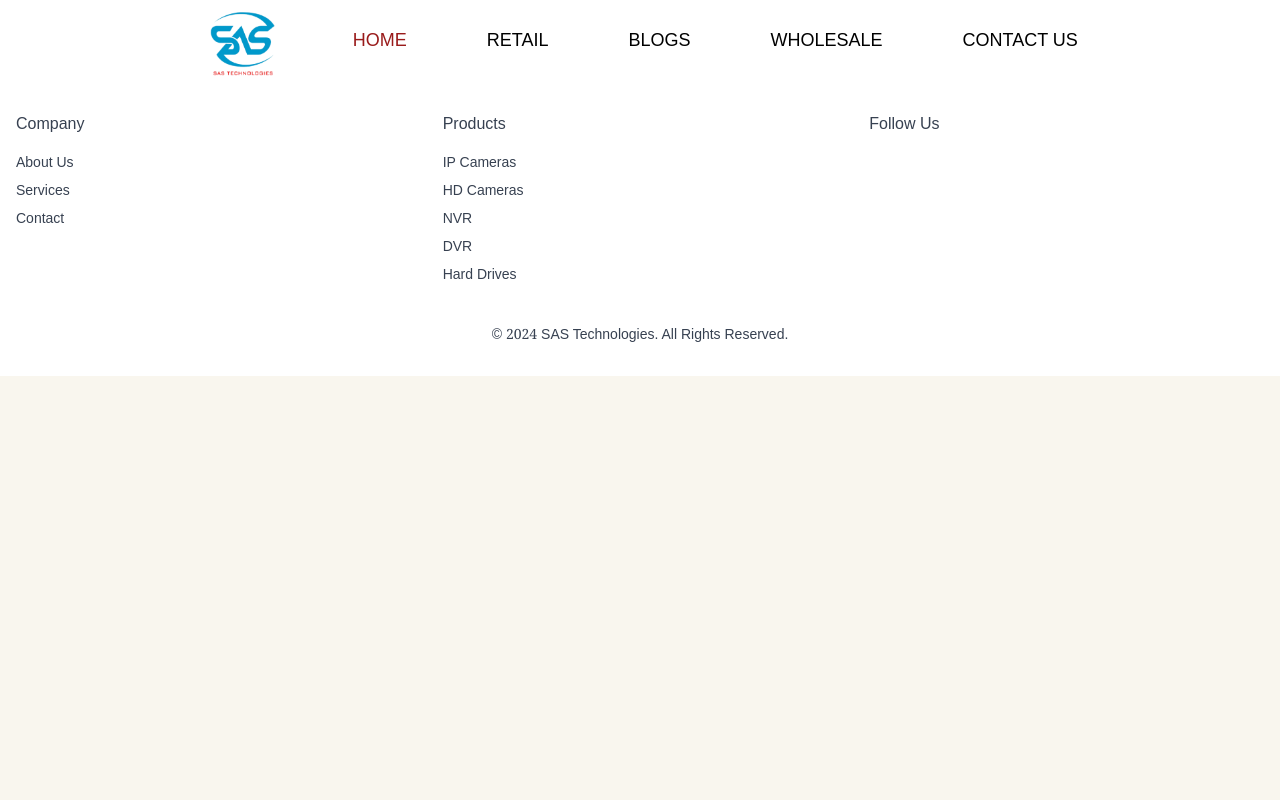
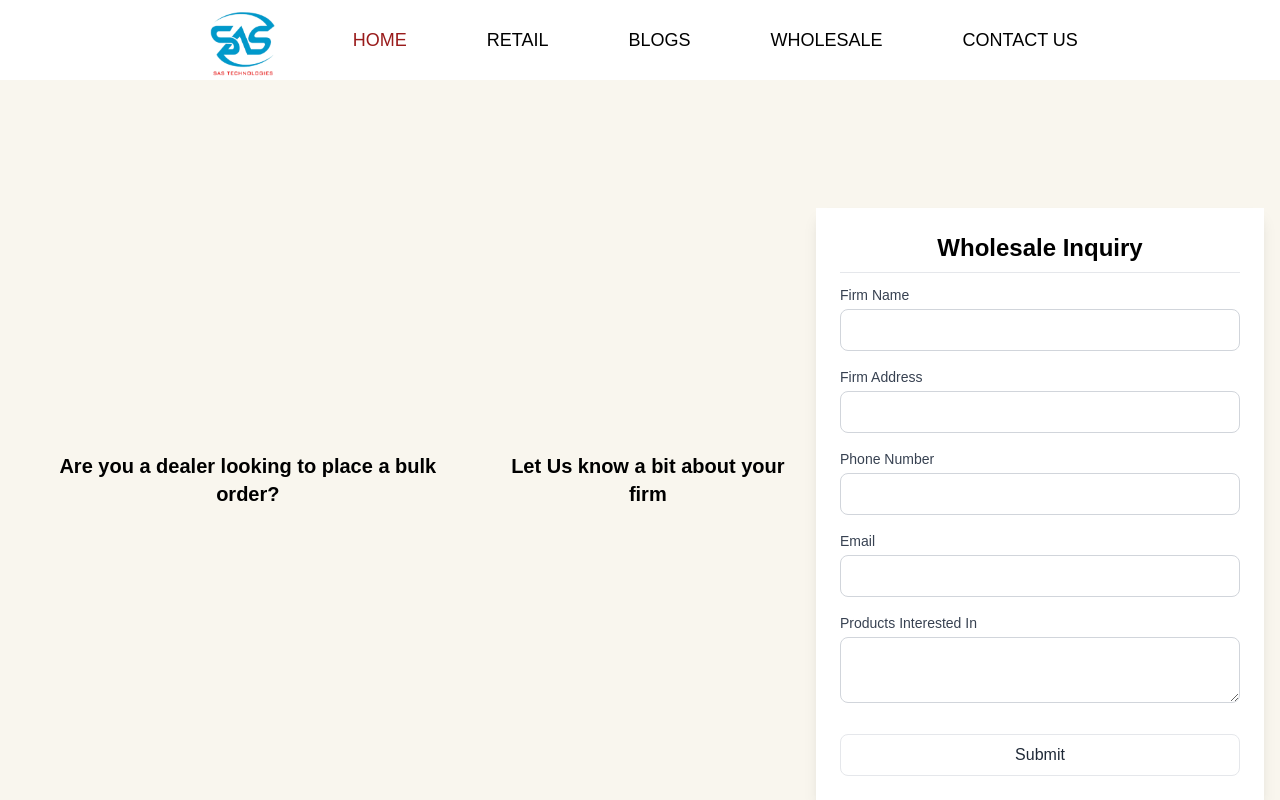
Before and after one commit to RohitMahant/SAS-Technologies, a Next.js app in the folder app_v1/: page /wholesale in a window 1280 px wide. Shown: the top 800 px of the page. Built offline with nearby package versions, Linux system fonts and the light colour scheme.

Commit message:
site skeleton complete

```diff
--- /dev/null
+++ b/app_v1/src/app/api/blogs/route.js
@@ -0,0 +1,32 @@
+export async function GET(request) {
+  const blogs = [
+    {
+      id: 1,
+      title: "Introduction to Next.js",
+      description: "Learn the basics of Next.js.",
+      image: "https://www.google.com/url?sa=i&url=https%3A%2F%2Fwww.istockphoto.com%2Fphotos%2Fnetwork-security&psig=AOvVaw2Mqrw7Z7SHMflMzacZVn2G&ust=1731655602203000&source=images&cd=vfe&opi=89978449&ved=0CBEQjRxqFwoTCLjW9vml24kDFQAAAAAdAAAAABAE", // Replace with actual image URLs
+    },
+    {
+      id: 2,
+      title: "Getting Started with Tailwind CSS",
+      description: "A guide to Tailwind CSS.",
+      image: "https://via.placeholder.com/600x400",
+    },
+    // Add more blogs...
+  ];
+
+  return new Response(JSON.stringify(blogs), {
+    headers: { 'Content-Type': 'application/json' },
+    status: 200,
+  });
+}
+
+export async function POST(request) {
+  const body = await request.json();
+
+  // Example: Return the data received in the POST request
+  return new Response(JSON.stringify({ message: 'Blog received', data: body }), {
+    headers: { 'Content-Type': 'application/json' },
+    status: 201,
+  });
+}
--- /dev/null
+++ b/app_v1/src/app/blogs/page.jsx
@@ -0,0 +1,63 @@
+"use client";
+import { useEffect, useState } from "react";
+
+export default function Blogs() {
+  const [blogs, setBlogs] = useState([]);
+  const [loading, setLoading] = useState(true);
+
+  useEffect(() => {
+    // Fetch blogs from the backend
+    const fetchBlogs = async () => {
+      try {
+        const response = await fetch("/api/blogs"); // Replace with your API endpoint
+        const data = await response.json();
+        setBlogs(data);
+      } catch (error) {
+        console.error("Error fetching blogs:", error);
+      } finally {
+        setLoading(false);
+      }
+    };
+    fetchBlogs();
+  }, []);
+
+  if (loading) {
+    return <div className="text-center text-lg py-10">Loading blogs...</div>;
+  }
+
+  return (
+    <div className="px-4 py-6 font-cocoRegular">
+      <h1 className="text-4xl font-cocoBold text-center">BLOGS</h1>
+      <p className="text-center text-2xl p-3">Check out the amazing content we write</p>
+      <div className="grid gap-6 sm:grid-cols-1 md:grid-cols-2 lg:grid-cols-3">
+        {blogs.map((blog) => (
+          <div
+            key={blog.id}
+            className="relative bg-gray-300 p-4 shadow-lg hover:shadow-xl transition-shadow  overflow-hidden"
+          >
+            {/* Image Section */}
+            <div className="relative overflow-hidden rounded-t-lg">
+              <img
+                src={blog.image}
+                alt={blog.title}
+                className="h-48 w-full object-cover transition-transform duration-300 hover:scale-105 hover:blur-sm"
+              />
+            </div>
+
+            {/* Content Section */}
+            <div className="absolute inset-0 flex flex-col justify-end bg-gradient-to-t from-gray-300 to-transparent md:opacity-0 hover:opacity-100  transition-opacity duration-300 p-4">
+              <h2 className="text-2xl font-semibold mb-2">{blog.title}</h2>
+              <p className="text-gray-700 mb-4">{blog.description}</p>
+              <a
+                href={`/blogs/${blog.id}`}
+                className="text-red-800 font-cocoRegular hover:underline"
+              >
+                Read More →
+              </a>
+            </div>
+          </div>
+        ))}
+      </div>
+    </div>
+  );
+}
--- a/app_v1/src/app/wholesale/page.jsx
+++ b/app_v1/src/app/wholesale/page.jsx
@@ -1,7 +1,151 @@
-export default function Wholesale(){
-    return(
-        <>
+"use client";
+import { useState } from "react";
 
-        </>
-    )
+export default function Wholesale() {
+  const [formData, setFormData] = useState({
+    firmName: "",
+    firmAddress: "",
+    phoneNumber: "",
+    email: "",
+    products: "",
+  });
+
+  const [submitted, setSubmitted] = useState(false);
+
+  const handleChange = (e) => {
+    const { name, value } = e.target;
+    setFormData({ ...formData, [name]: value });
+  };
+
+  const handleSubmit = (e) => {
+    e.preventDefault();
+    // Here, you can send `formData` to your backend if needed
+    console.log("Form Data Submitted:", formData);
+    setSubmitted(true);
+  };
+
+  return (
+    <div className="min-h-screen font-cocoRegular md:flex items-center justify-center bg-primary px-4 py-10">
+      <h1 className="text-center text-xl font-semibold m-3">
+        Are you a dealer looking to place a bulk order?
+      </h1>
+      <h1 className="text-center text-xl font-semibold m-3">
+        Let Us know a bit about your firm
+      </h1>
+      {!submitted ? (
+        <form
+          onSubmit={handleSubmit}
+          className="bg-white shadow-lg p-6 mt-12 w-full max-w-md"
+        >
+
+          <h1 className="text-2xl font-bold mb-2 text-center">
+            Wholesale Inquiry
+          </h1>
+          <hr className="mb-3"/>
+          <div className="mb-4">
+            <label
+              htmlFor="firmName"
+              className="block text-sm font-medium text-gray-700 mb-1"
+            >
+              Firm Name
+            </label>
+            <input
+              type="text"
+              id="firmName"
+              name="firmName"
+              value={formData.firmName}
+              onChange={handleChange}
+              required
+              className="w-full p-2 border border-gray-300 rounded-lg focus:outline-none focus:ring-2 focus:ring-blue-500"
+            />
+          </div>
+          <div className="mb-4">
+            <label
+              htmlFor="firmAddress"
+              className="block text-sm font-medium text-gray-700 mb-1"
+            >
+              Firm Address
+            </label>
+            <input
+              type="text"
+              id="firmAddress"
+              name="firmAddress"
+              value={formData.firmAddress}
+              onChange={handleChange}
+              required
+              className="w-full p-2 border border-gray-300 rounded-lg focus:outline-none focus:ring-2 focus:ring-blue-500"
+            />
+          </div>
+          <div className="mb-4">
+            <label
+              htmlFor="phoneNumber"
+              className="block text-sm font-medium text-gray-700 mb-1"
+            >
+              Phone Number
+            </label>
+            <input
+              type="tel"
+              id="phoneNumber"
+              name="phoneNumber"
+              value={formData.phoneNumber}
+              onChange={handleChange}
+              required
+              className="w-full p-2 border border-gray-300 rounded-lg focus:outline-none focus:ring-2 focus:ring-blue-500"
+            />
+          </div>
+          <div className="mb-4">
+            <label
+              htmlFor="email"
+              className="block text-sm font-medium text-gray-700 mb-1"
+            >
+              Email
+            </label>
+            <input
+              type="email"
+              id="email"
+              name="email"
+              value={formData.email}
+              onChange={handleChange}
+              required
+              className="w-full p-2 border border-gray-300 rounded-lg focus:outline-none focus:ring-2 focus:ring-blue-500"
+            />
+          </div>
+          <div className="mb-6">
+            <label
+              htmlFor="products"
+              className="block text-sm font-medium text-gray-700 mb-1"
+            >
+              Products Interested In
+            </label>
+            <textarea
+              id="products"
+              name="products"
+              value={formData.products}
+              onChange={handleChange}
+              required
+              className="w-full p-2 border border-gray-300 rounded-lg focus:outline-none focus:ring-2 focus:ring-blue-500"
+            />
+          </div>
+          <button
+            type="submit"
+            className="w-full bg-transparent border text-gray-800 font-medium py-2 rounded-lg hover:bg-blue-700 transition"
+          >
+            Submit
+          </button>
+        </form>
+      ) : (
+        <div className="bg-white shadow-lg rounded-lg p-6 w-full max-w-md text-center">
+          <h1 className="text-2xl font-bold mb-4">Thank You!</h1>
+          <p className="mb-4">We have your information.</p>
+          <p className="mb-6">Would you like to call us?</p>
+          <a
+            href="tel:+1234567890"
+            className="bg-green-600 text-white py-2 px-4 rounded-lg hover:bg-green-700 transition"
+          >
+            Call Us
+          </a>
+        </div>
+      )}
+    </div>
+  );
 }
--- a/app_v1/src/components/header.jsx
+++ b/app_v1/src/components/header.jsx
@@ -54,7 +54,7 @@ export default function Header() {
   return (
     <>
       {/* Desktop Navbar */}
-      <nav className="hidden  lg:flex sticky z-10 bg-white  md:h-16 lg:h-20 items-center justify-center md:gap-x-12 lg:gap-x-16  md:flex">
+      <nav className="hidden w-full  lg:flex sticky z-10 bg-white  md:h-16 lg:h-20 items-center justify-center md:gap-x-12 lg:gap-x-16  md:flex">
         <div>
           <img src="logo.png" alt="sas-technologiesLogo" className="md:h-14 lg:h-20 " />
         </div>
@@ -62,7 +62,7 @@ export default function Header() {
           <ul className="flex font-cocoRegular md:text-[18px] lg:text-1xl md:gap-x-16 lg:gap-x-20 justify-center">
             <li className={getNavItemClasses("HOME")} onClick={() => handleNavClick("HOME", "/")}><Link href="/">HOME</Link></li>
             <li className={getNavItemClasses("RETAIL")} onClick={() => handleNavClick("RETAIL", "/retail")}>RETAIL</li>
-            <li className={getNavItemClasses("BLOGS")} onClick={() => handleNavClick("RETAIL", "/retail")}>BLOGS</li>
+            <li className={getNavItemClasses("BLOGS")} onClick={() => handleNavClick("RETAIL", "/blogs")}>BLOGS</li>
             <li className={getNavItemClasses("WHOLESALE")} onClick={() => handleNavClick("WHOLESALE", "/wholesale")}><Link href="/wholesale">WHOLESALE</Link></li>
             <li className={getNavItemClasses("CONTACT US")} onClick={() => handleNavClick("CONTACT US", "/contact")}><Link href="/contact">CONTACT US</Link></li>
           </ul>
```
